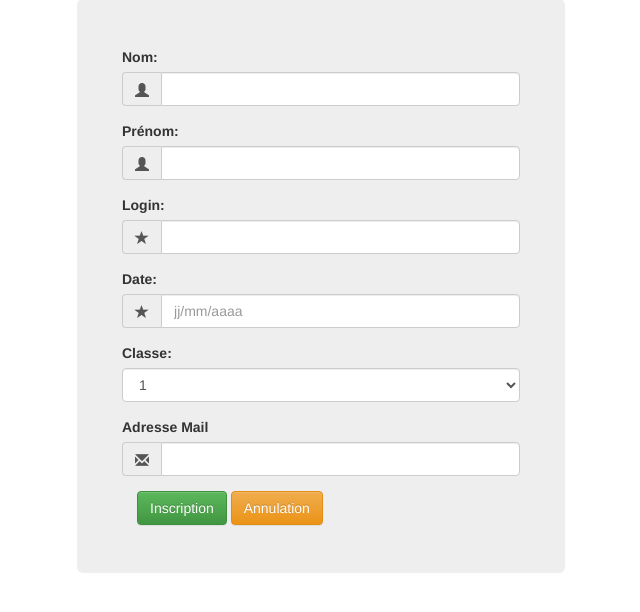
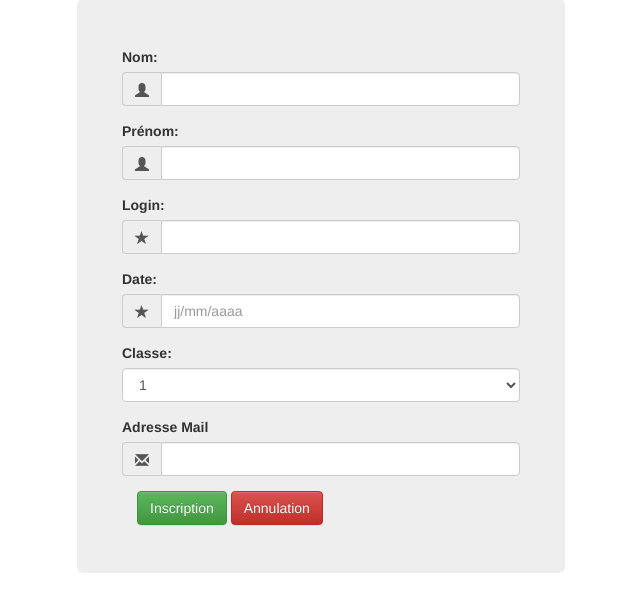
Before and after one commit to Mickatronic/GestNote, a PHP site: page /Inscription.php in a window 1280 px wide. Shown: the part 73-685 px from the top of the page, without its empty margins (368-1008 px from the left). Run offline with PHP 8.4, Linux system fonts and the light colour scheme.

Commit message:
change couleur annul'
change couleur annul'

```diff
--- a/www/Inscription.php
+++ b/www/Inscription.php
@@ -86,7 +86,7 @@
 						<div class="form-group">
 						  <div class="col-md-12">
 							<a href="MonEspace.php" name="button1id" class="btn btn-success">Inscription</a>
-							<a href="index.php"  name="button2id" class="btn btn-warning">Annulation</a>
+							<a href="index.php"  name="button2id" class="btn btn-danger">Annulation</a>
 						  </div>
 						</div>
 					</div>
```
